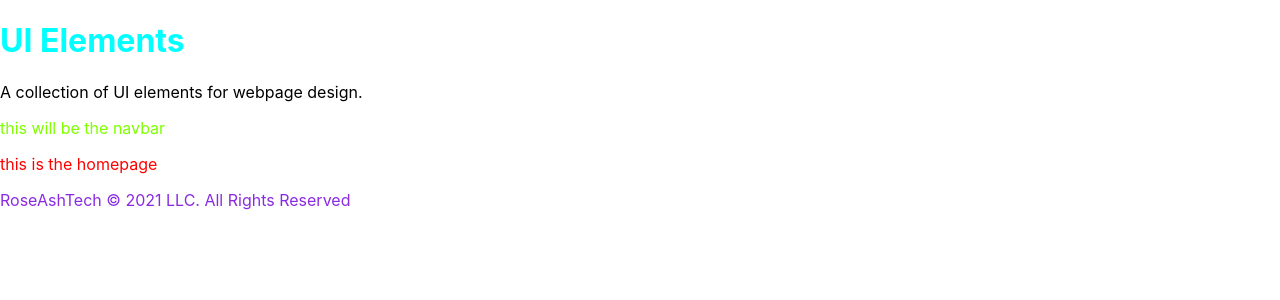
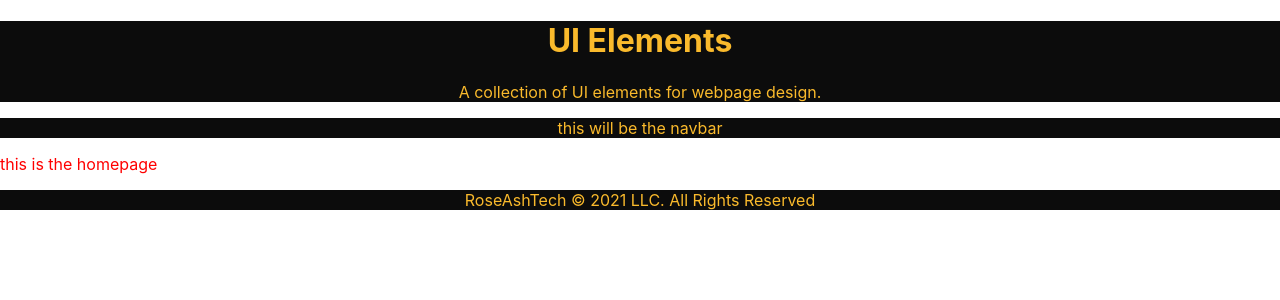
Before and after one commit to ARFreiler/UI_Elements, a React (Create React App) app in the folder ui_elements/: page / in a window 1280 px wide. Shown: the top 300 px of the page. Built offline with nearby package versions, Linux system fonts and the light colour scheme.

Commit message:
Set color palette for Header, Navbar, and Footer components.

```diff
--- a/ui_elements/src/components/Footer/Footer.css
+++ b/ui_elements/src/components/Footer/Footer.css
@@ -1,3 +1,5 @@
-.footer p {
-    color: blueviolet;
+.footer {
+    text-align: center;
+    background: rgb(12, 12, 12);
+    color: rgb(250, 186, 44);
 }
--- a/ui_elements/src/components/Header/Header.css
+++ b/ui_elements/src/components/Header/Header.css
@@ -1,3 +1,5 @@
-.title {
-    color: aqua;
+.container {
+    text-align: center;
+    background: rgb(12, 12, 12);
+    color: rgb(250, 186, 44);
 }
--- a/ui_elements/src/components/Header/Header.js
+++ b/ui_elements/src/components/Header/Header.js
@@ -1,21 +1,19 @@
 import React from 'react';
 import '../Header/Header.css';
 import '../Navbar/Navbar';
+import Navbar from '../Navbar/Navbar';
 
 
 const Header = () => {
     return (
-        <div className="body">
-            <div className="container">
-                <div className="header">
-                    <h1 className="title">UI Elements</h1>
-                    <p className="tag">A collection of UI elements for webpage design.</p>
-
-                </div>
-
+        <div className="container">
+            <div className="header">
+                <h1 className="title">UI Elements</h1>
+                <p className="tag">A collection of UI elements for webpage design.</p>
             </div>
+            {/* <Navbar currentPage={currentPage} handlePageChange={handlePageChange} /> */}
         </div>
-    )
-}
+    );
+};
 
 export default Header;
--- a/ui_elements/src/components/Navbar/Navbar.css
+++ b/ui_elements/src/components/Navbar/Navbar.css
@@ -1,3 +1,5 @@
-.topnav p {
-    color: chartreuse;
+.navbar {
+    text-align: center;
+    background: rgb(12, 12, 12);
+    color: rgb(250, 186, 44);
 }
```
